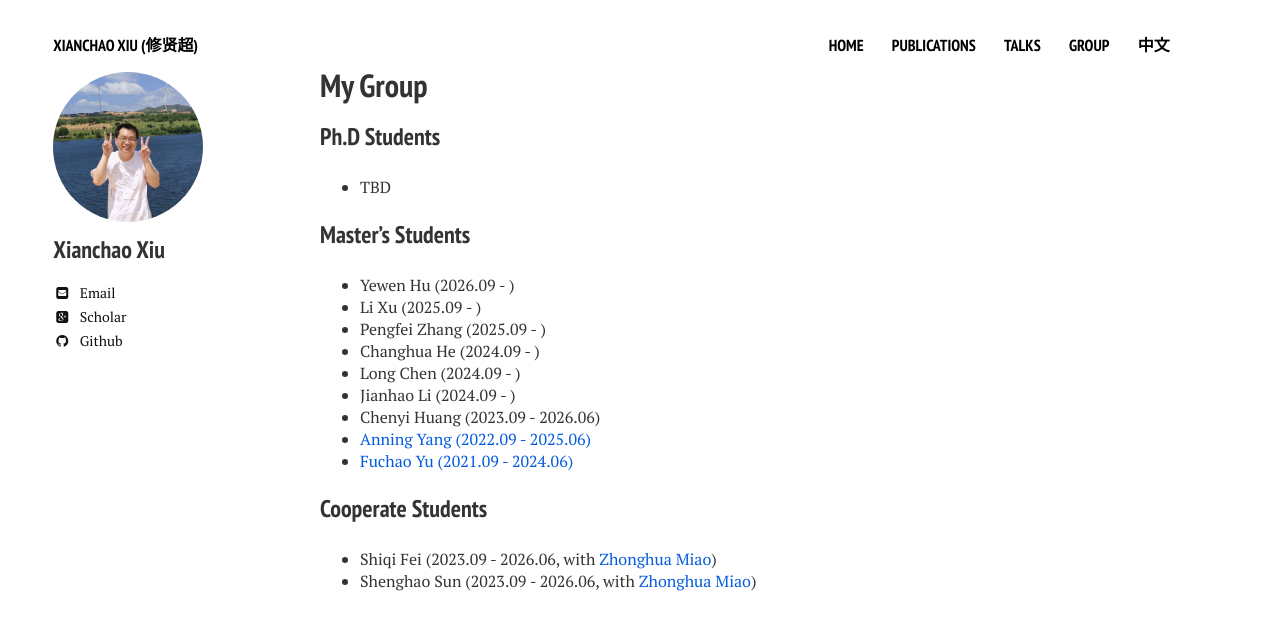
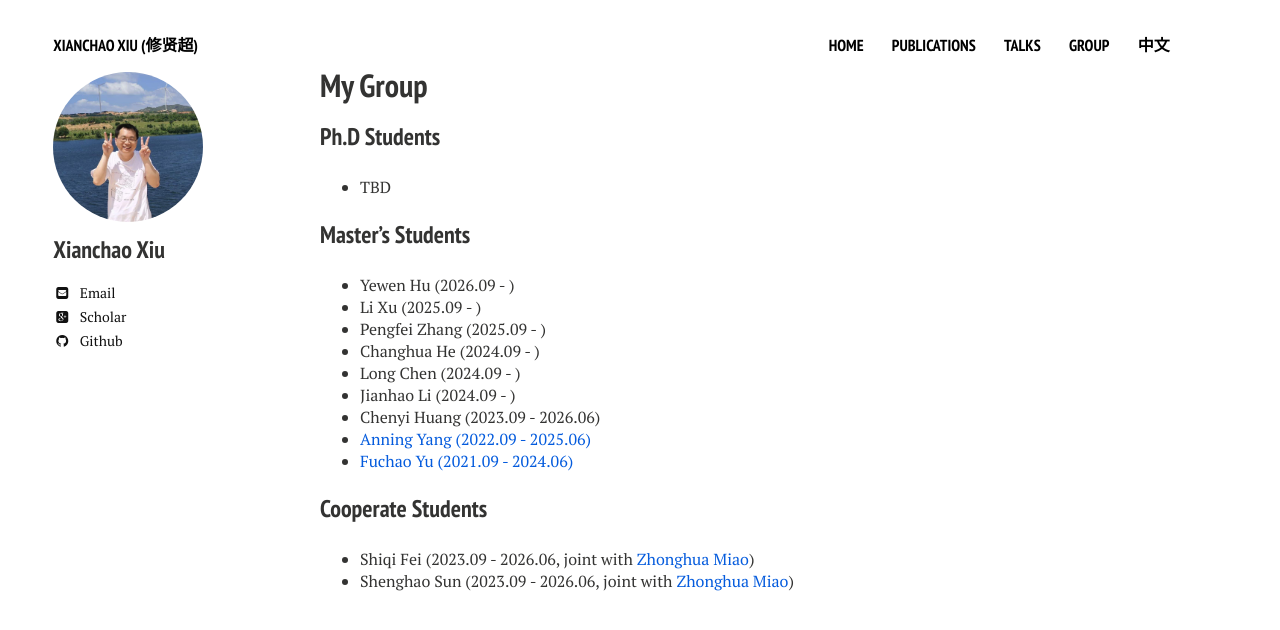
Before and after one commit to xianchaoxiu/xianchaoxiu.github.io, a Jekyll site: the page built from group/index.md, in a window 1280 px wide. Shown: the top 630 px of the page. Built offline with Jekyll 4.4.1, drawn with Linux system fonts in a browser that asks for light colours; nearby versions of some CDN libraries.

Commit message:
Update index.md

```diff
--- a/group/index.md
+++ b/group/index.md
@@ -25,5 +25,5 @@ share: false
 
 ### Cooperate Students
 
-* Shiqi Fei (2023.09 - 2026.06, with <a href="https://auto.shu.edu.cn/info/1340/12652.htm" class="textlink" target="_blank">Zhonghua Miao</a>) <br>
-* Shenghao Sun (2023.09 - 2026.06, with <a href="https://auto.shu.edu.cn/info/1340/12652.htm" class="textlink" target="_blank">Zhonghua Miao</a>) <br>
+* Shiqi Fei (2023.09 - 2026.06, joint with <a href="https://auto.shu.edu.cn/info/1340/12652.htm" class="textlink" target="_blank">Zhonghua Miao</a>) <br>
+* Shenghao Sun (2023.09 - 2026.06, joint with <a href="https://auto.shu.edu.cn/info/1340/12652.htm" class="textlink" target="_blank">Zhonghua Miao</a>) <br>
```
